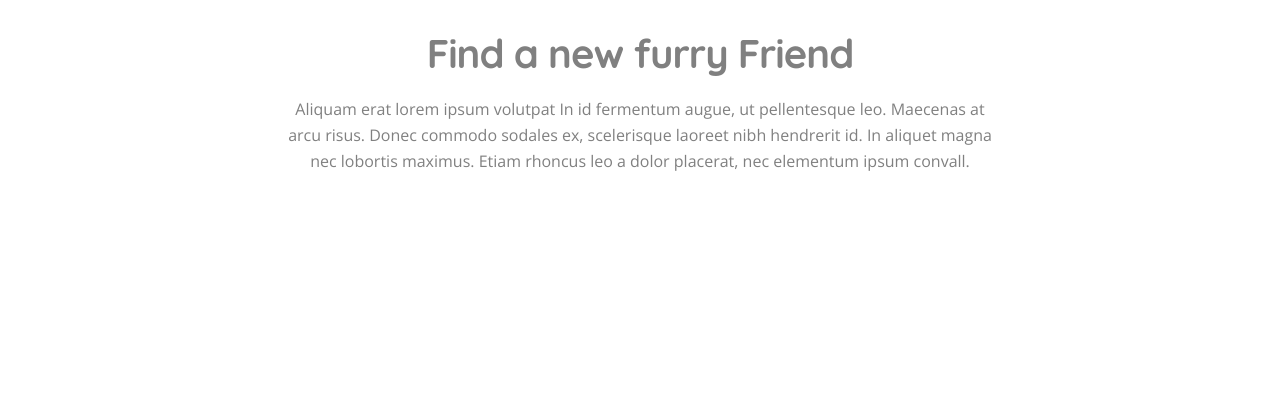
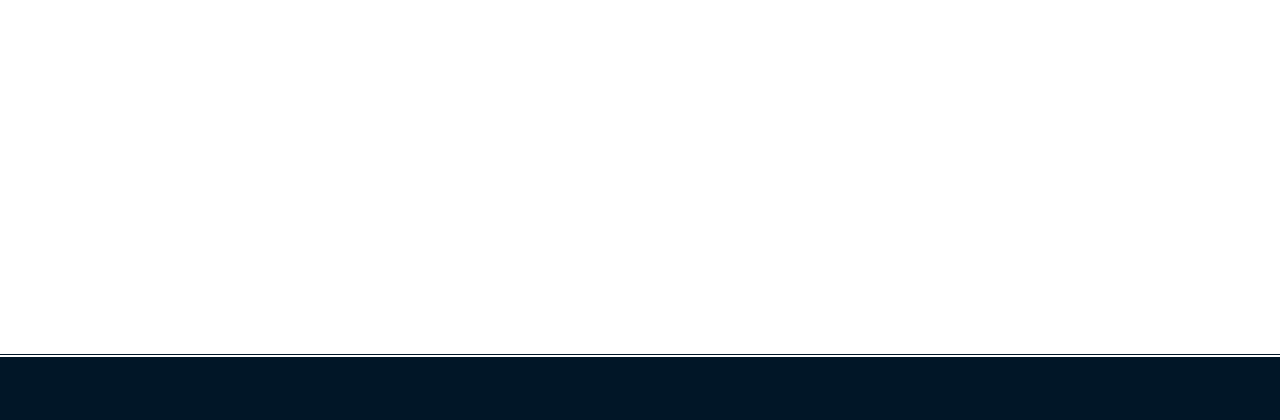
Before and after one commit to jsquarem/petopia, a Django app: page /profiles/1/favorites/ in a window 1280 px wide. Shown: the part 386-806 px from the top of the page. Run offline with Django 4.2, Linux system fonts and the light colour scheme; data that the repository does not hold is empty; some libraries are stand-ins or nearby versions.

Commit message:
updated favorites/index.html

```diff
--- a/main_app/templates/favorites/index.html
+++ b/main_app/templates/favorites/index.html
@@ -11,7 +11,7 @@
             <nav aria-label="breadcrumb">
                <ol class="breadcrumb">
                   <li class="breadcrumb-item"><a href="index.html">Home</a></li>
-                  <li class="breadcrumb-item active" aria-current="page">Adoption</li>
+                  <li class="breadcrumb-item active" aria-current="page">Favorites</li>
                </ol>
             </nav>
          </div>
@@ -21,10 +21,6 @@
       <!-- ==== Page Content ==== -->
       <div class="page">
          <div class="container block-padding pt-0">
-            <div class="col-lg-8 offset-lg-2 text-center">
-               <h3>Find a new furry Friend</h3>
-               <p>Aliquam erat lorem ipsum volutpat In id fermentum augue, ut pellentesque leo. Maecenas at arcu risus. Donec commodo sodales ex, scelerisque laoreet nibh hendrerit id. In aliquet magna nec lobortis maximus. Etiam rhoncus leo a dolor placerat, nec elementum ipsum convall.</p>
-            </div>
 
                     <div class="row mt-5">
             {% for favorite in favorites %}
```
